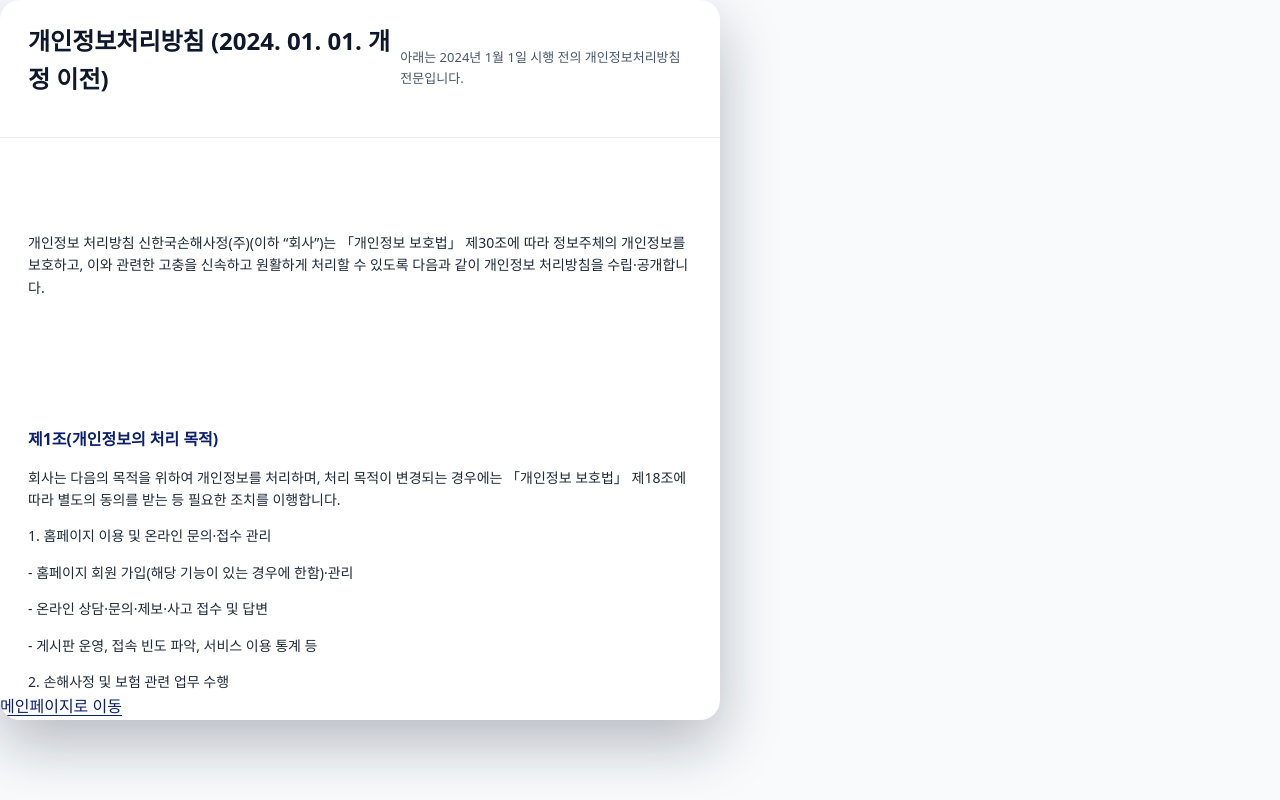
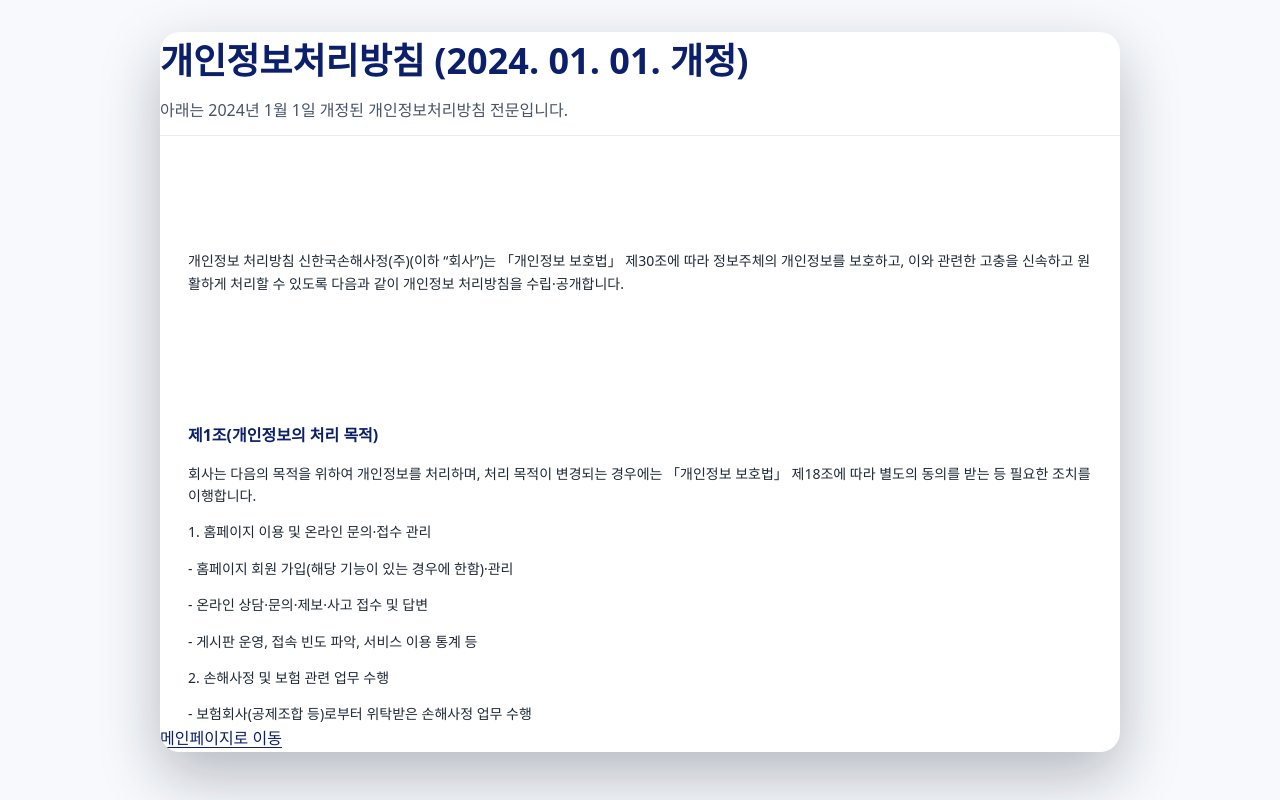
Before and after one commit to umi234-boss/kmca, a website: page privacy-history.html in a window 1280 px wide. Drawn offline with Linux system fonts and the light colour scheme.

Commit message:
Update privacy modal details

```diff
--- a/assets/style.css
+++ b/assets/style.css
@@ -924,6 +924,35 @@
   color: #1d4ed8;
 }
 
+.privacy-history-page {
+  background: #f7f9fc;
+  min-height: 100vh;
+  padding: 32px 16px;
+}
+.privacy-history {
+  display: flex;
+  justify-content: center;
+}
+.privacy-history .modal__panel {
+  width: min(960px, 100%);
+}
+.policy-panel__header {
+  margin-bottom: 20px;
+  padding: 0 0 12px;
+  border-bottom: 1px solid rgba(15, 23, 42, 0.08);
+}
+.policy-panel__header h1 {
+  font-size: clamp(28px, 4vw, 36px);
+  margin: 0;
+  font-weight: 800;
+  color: #0b1f6b;
+}
+.policy-panel__description {
+  margin: 8px 0 0;
+  font-size: 16px;
+  color: #475569;
+}
+
 body[data-modal-open="true"] {
   overflow: hidden;
 }
--- a/privacy-history.html
+++ b/privacy-history.html
@@ -9,10 +9,10 @@
   <body class="privacy-history-page">
     <main class="privacy-history">
       <article class="modal__panel policy-panel">
-        <header class="modal__header">
-          <h1>개인정보처리방침 (2024. 01. 01. 개정 이전)</h1>
-          <p class="modal__section-note">
-            아래는 2024년 1월 1일 시행 전의 개인정보처리방침 전문입니다.
+        <header class="policy-panel__header">
+          <h1>개인정보처리방침 (2024. 01. 01. 개정)</h1>
+          <p class="policy-panel__description">
+            아래는 2024년 1월 1일 개정된 개인정보처리방침 전문입니다.
           </p>
         </header>
         <div class="modal__body">
```
Also changed, not shown: partials/footer.html (+1 -1 lines).
